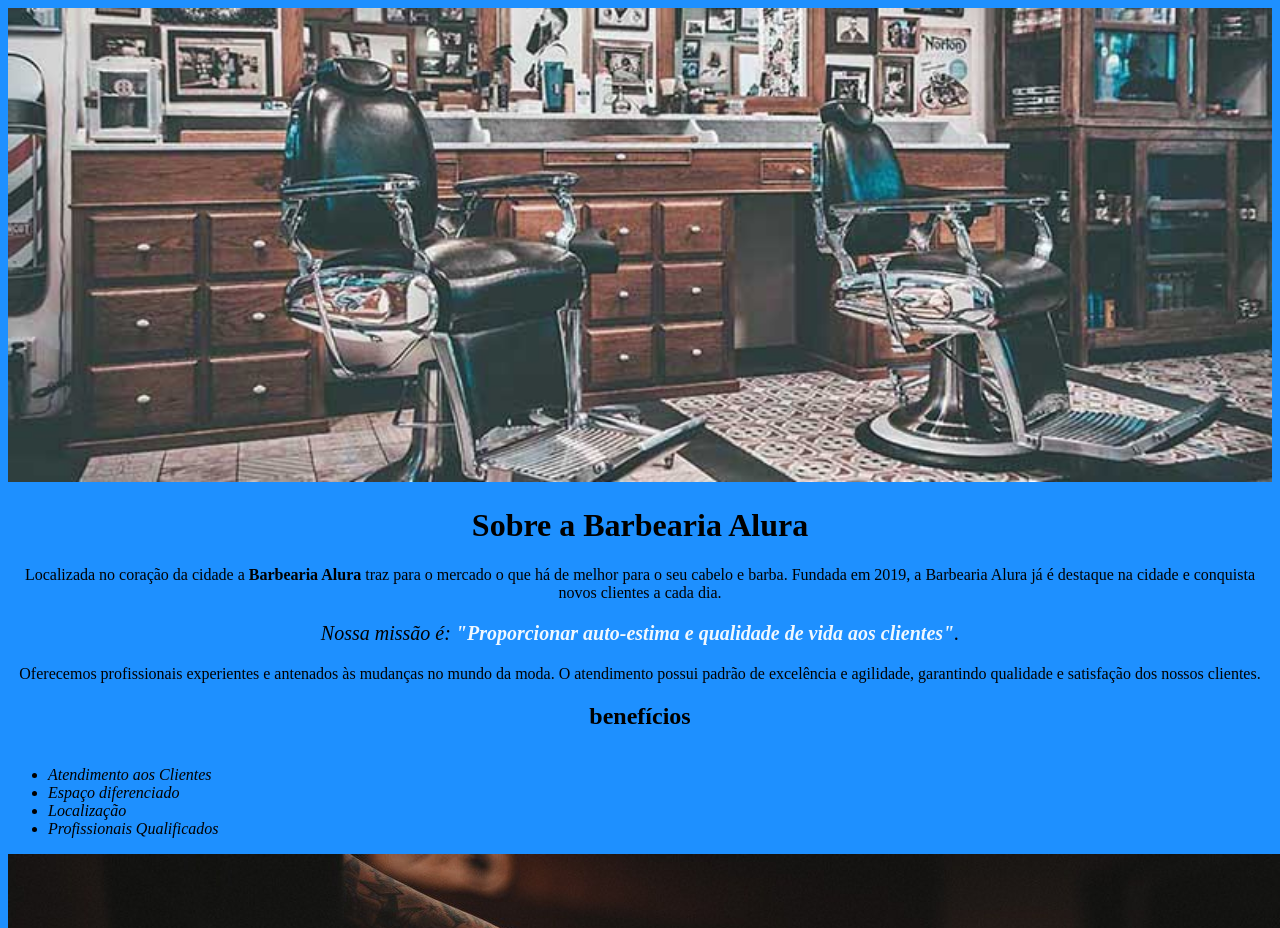
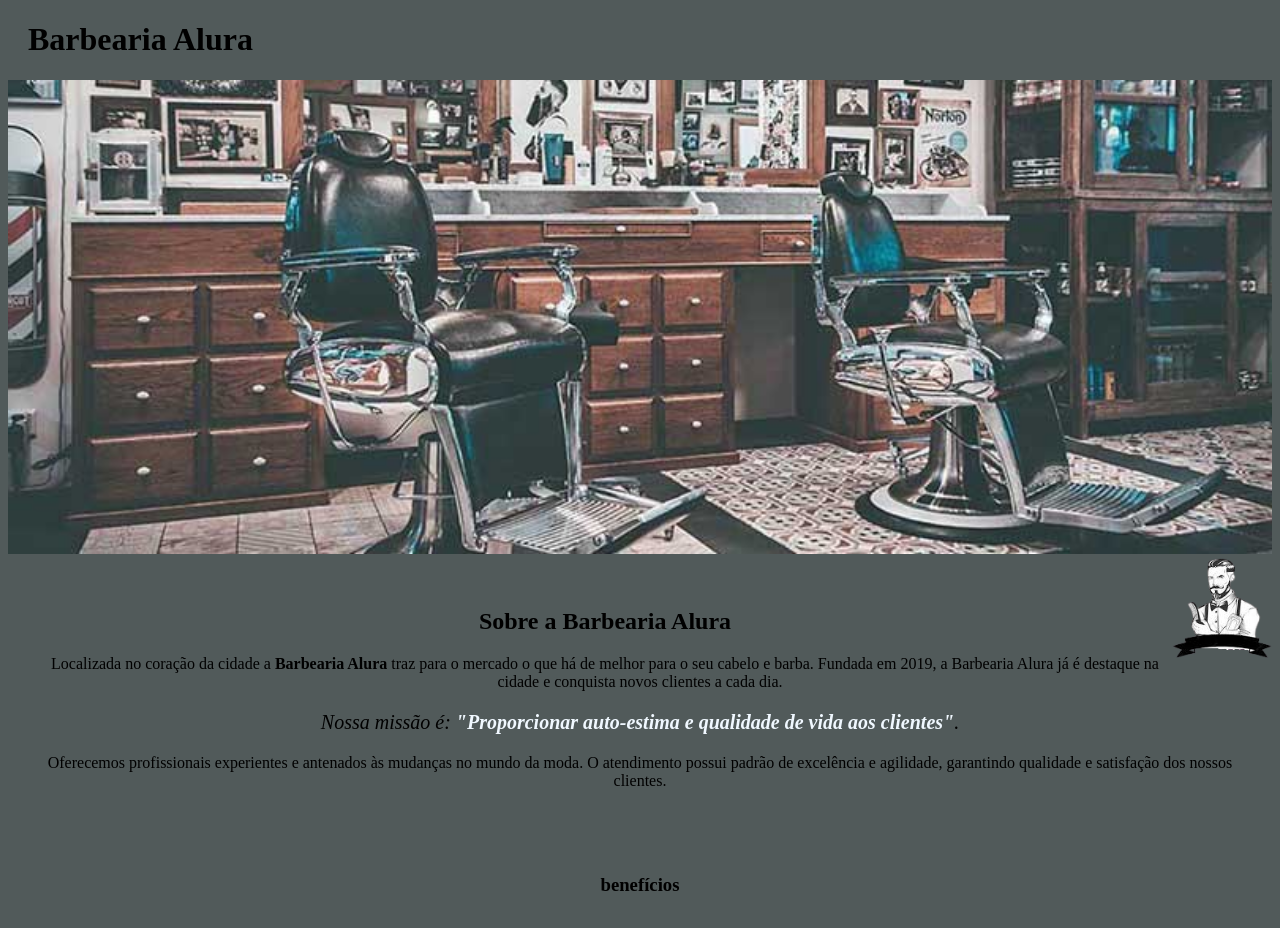
Before and after one commit to CarlosDaniel03/Primeiro-Repositorio, a plain HTML site: page index.html in a window 1280 px wide. Shown: the top 928 px of the page. Drawn offline with Linux system fonts and the light colour scheme.

Commit message:
ultimo upload

```diff
--- a/Style.css
+++ b/Style.css
@@ -1,5 +1,5 @@
  body {
-    background: #1E90FF;
+    background: #515A5A    ;
  }
 
  #bng {
@@ -7,11 +7,16 @@
  }
 
  .principal {
-    background: #1E90FF ;
+    background: #515A5A     ;
+    padding:30px;
  }
 
- h1 {
-     text-align: center
+.titulo-prin{
+    padding-left:20px;
+}
+
+ .titulo-center {
+    text-align: center;
  }
 
 p{
@@ -31,18 +36,24 @@ em strong {
 }
 
 .beneficios {
-    background: #1E90FF;
+    background: #515A5A    ;
+    padding: 20px;
 }
 
-h2 {
-    text-align: center;
-}
+
 
 ul {
     display: inline-block;
     vertical-align: top;
-    width: 20%;
-    margin-right: 15%;
+    width: 50%;
+    margin-right: 25%;
+}
+
+ul2 {
+    display: inline-block;
+    vertical-align:bottom ;
+    width: 150%;
+    margin-left: 50%;
 }
 
 .imagembnf {
--- a/index.html
+++ b/index.html
@@ -11,10 +11,16 @@
 	</head>
 
 	<body>
+        <header>
+        	<h1 class="titulo-prin">Barbearia Alura</h1>
+        </header>
+
         <img id="bng" src="banner.jpg">
 
+        <img src="logo.png" alt="some text" width=100 height=100 align="right">
+
         <div class="principal">
-			<h1>Sobre a Barbearia Alura</h1>
+			<h2 class="titulo-center">Sobre a Barbearia Alura</h2>
 
 			<p>Localizada no coração da cidade a <strong>Barbearia Alura</strong> traz para o mercado o que há de melhor para o seu cabelo e barba. Fundada em 2019, a Barbearia Alura já é destaque na cidade e conquista novos clientes a cada dia.</p>
 
@@ -25,7 +31,7 @@
 
 		<div class="beneficios">
 
-			<h2>benefícios</h2>
+			<h3 class="titulo-center">benefícios</h3>
 
 			<ul>
 				<li class="itens">Atendimento aos Clientes</li>
```
Also changed, not shown: logo.png (added).
